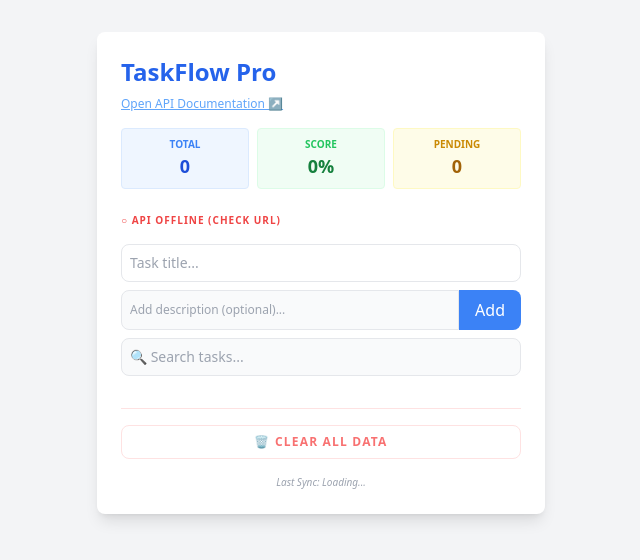
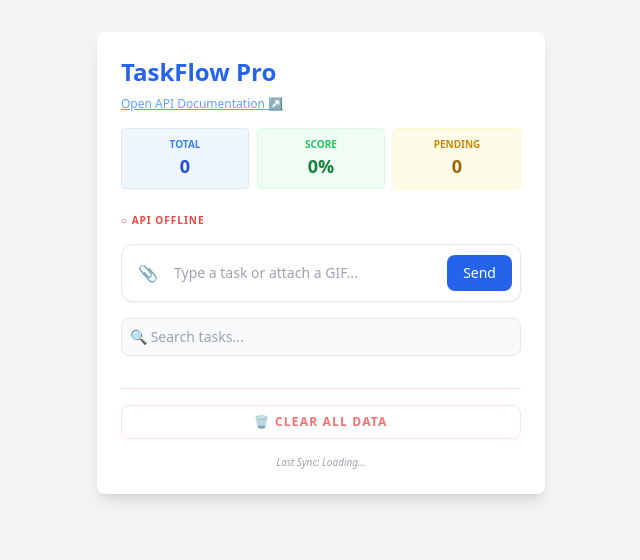
Before and after one commit to Jenkenney-3422/pythonelay, a Python web app: template templates/index.html in a window 1280 px wide. Shown: the top 560 px of the page, without its empty margins (319-959 px from the left). Run offline with Jinja, Linux system fonts and the light colour scheme; the template is opened without the code that fills it, so the values that code supplies are empty; some libraries are stand-ins or nearby versions.

Commit message:
This is Final version whatsapp multimedia v4.0 try f1

```diff
--- a/requirements.txt
+++ b/requirements.txt
@@ -4,3 +4,5 @@ pydantic==2.6.3
 motor==3.3.1
 pymongo==4.6.2
 dnspython==2.6.1
+cloudinary
+python-multipart
--- a/templates/index.html
+++ b/templates/index.html
@@ -34,16 +34,33 @@
 
         <div id="status" class="text-[10px] font-semibold mb-4 text-gray-400 uppercase tracking-widest">Connecting...</div>
 
-        <div class="space-y-2 mb-4">
-            <div class="flex flex-col gap-2">
-                <input id="taskInput" type="text" placeholder="Task title..." class="border p-2 rounded-lg focus:outline-none text-sm w-full">
-                <div class="flex">
-                    <input id="descInput" type="text" placeholder="Add description (optional)..." class="flex-1 border p-2 rounded-l-lg focus:outline-none text-xs bg-gray-50">
-                    <button onclick="addTask()" class="bg-blue-500 text-white px-4 py-2 rounded-r-lg hover:bg-blue-600 transition">Add</button>
-                </div>
-            </div>
-            <input id="searchInput" type="text" oninput="fetchTasks()" placeholder="🔍 Search tasks..." class="w-full border p-2 rounded-lg focus:outline-none text-sm bg-gray-50">
+        <div class="space-y-4 mb-4">
+    <div class="bg-white border rounded-xl p-2 shadow-sm focus-within:ring-2 focus-within:ring-blue-400 transition">
+        <div class="flex items-center gap-2">
+            <input type="file" id="mediaInput" style="display: none;" accept="image/*,video/gif,.pdf,.doc,.docx">
+
+            <button onclick="document.getElementById('mediaInput').click()"
+                    class="p-2 text-gray-500 hover:bg-gray-100 rounded-full transition"
+                    title="Attach File or GIF">
+                📎
+            </button>
+
+            <input id="taskInput" type="text"
+                   placeholder="Type a task or attach a GIF..."
+                   class="flex-1 border-none focus:ring-0 text-sm outline-none bg-transparent">
+
+            <button onclick="addTask()"
+                    class="bg-blue-600 text-white px-4 py-2 rounded-lg hover:bg-blue-700 transition font-medium text-sm">
+                Send
+            </button>
         </div>
+        <div id="filePreview" class="text-[10px] text-blue-500 font-medium ml-10 mt-1 empty:hidden"></div>
+    </div>
+
+    <input id="searchInput" type="text" oninput="fetchTasks()"
+           placeholder="🔍 Search tasks..."
+           class="w-full border p-2 rounded-lg focus:outline-none text-sm bg-gray-50">
+</div>
 
         <ul id="taskList" class="space-y-2"></ul>
 
@@ -58,19 +75,53 @@
     </div>
 
 <script>
-    // =================================================================
-    // ⚠️ IMPORTANT: REPLACE THIS URL AFTER DEPLOYING TO RENDER ⚠️
-    // Example: "https://my-task-app.onrender.com"
-    // =================================================================
     const API_BASE_URL = "https://task-flow-now.onrender.com";
+    const API_KEY = "RENDER_REPLACE_API_KEY";
+    const API_URL = `${API_BASE_URL}/tasks`;
 
-    // Note: If you changed your API_KEY in Render Env Vars, update it here too.
-    const API_KEY = "RENDER_REPLACE_API_KEY";
-    // =================================================================
-
-    const API_URL = `${API_BASE_URL}/tasks`;
     document.getElementById('docsLink').href = `${API_BASE_URL}/docs`;
 
+    // File selection preview
+    document.getElementById('mediaInput').addEventListener('change', function() {
+        const file = this.files[0];
+        const preview = document.getElementById('filePreview');
+        preview.innerText = file ? `📄 Attached: ${file.name}` : "";
+    });
+
+    // 1. THE CHEF: Helper to render each task card
+    function renderTask(task) {
+        let mediaHtml = "";
+        if (task.media_url) {
+            if (task.media_type && task.media_type.startsWith('image/')) {
+                mediaHtml = `<div class="mt-2">
+                    <img src="${task.media_url}" class="rounded-lg max-w-full h-auto border shadow-sm cursor-pointer hover:opacity-90 transition" onclick="window.open('${task.media_url}', '_blank')">
+                </div>`;
+            } else {
+                mediaHtml = `<div class="mt-2">
+                    <a href="${task.media_url}" target="_blank" class="inline-flex items-center gap-2 text-blue-600 bg-blue-50 px-3 py-2 rounded-lg text-xs font-medium hover:bg-blue-100 transition border border-blue-100 w-full justify-center">📄 View Document</a>
+                </div>`;
+            }
+        }
+
+        return `
+            <li class="bg-white p-4 rounded-xl shadow-sm border border-gray-100 flex flex-col gap-1 animate-fadeIn">
+                <div class="flex justify-between items-start gap-4">
+                    <span class="text-sm font-medium text-gray-800 break-words flex-1">
+                        ${task.text || task.title || "No description"}
+                    </span>
+                    <button onclick="deleteTask(${task.id})" class="text-gray-300 hover:text-red-500 transition text-lg">✕</button>
+                </div>
+                ${mediaHtml}
+                <div class="flex justify-between items-center mt-2">
+                    <span class="text-[9px] text-gray-400 uppercase tracking-tighter">
+                        ${new Date(task.created_at || Date.now()).toLocaleString([], {hour: '2-digit', minute:'2-digit', month:'short', day:'numeric'})}
+                    </span>
+                    <span class="text-[9px] font-bold text-gray-300">#${task.id}</span>
+                </div>
+            </li>`;
+    }
+
+    // 2. THE DELIVERY DRIVER: Fetching tasks from API
     async function fetchTasks() {
         const statusEl = document.getElementById('status');
         const list = document.getElementById('taskList');
@@ -78,86 +129,30 @@
 
         try {
             const res = await fetch(`${API_URL}?Search=${searchTerm}`);
-            if(!res.ok) throw new Error("Failed to connect");
+            if(!res.ok) throw new Error("Connection Failed");
 
             const tasks = await res.json();
-
             statusEl.innerText = "● API Online";
             statusEl.className = "text-[10px] font-semibold mb-4 text-green-500 uppercase tracking-widest";
 
-            list.innerHTML = '';
-            tasks.forEach(task => {
-                const completedClass = task.is_completed ? 'line-through text-gray-400' : 'text-gray-700 font-semibold';
-                const desc = task.description || '';
-                const date = task.created_at || '';
-
-                // Note: Added safe escaping for quotes in title/desc to prevent JS errors
-                const safeTitle = task.title.replace(/'/g, "\\'");
-                const safeDesc = desc.replace(/'/g, "\\'");
-
-                list.innerHTML += `
-                    <li class="flex flex-col p-3 bg-gray-50 rounded border hover:shadow-sm transition gap-2">
-                        <div class="flex justify-between items-center">
-                            <span class="${completedClass} text-sm">${task.title}</span>
-                            <div class="flex gap-2">
-                                <button onclick="saveChanges(${task.id}, ${task.is_completed}, '${safeTitle}', document.getElementById('${task.id}_desc').value, '${date}')" class="text-blue-400 hover:text-blue-600 text-xs">💾</button>
-                                <button onclick="toggleTask(${task.id}, ${task.is_completed}, '${safeTitle}', document.getElementById('${task.id}_desc').value, '${date}')" class="text-green-500 hover:text-green-700">✓</button>
-                                <button onclick="deleteTask(${task.id})" class="text-red-400 hover:text-red-600">✕</button>
-                            </div>
-                        </div>
-                        <input id="${task.id}_desc" type="text" value="${desc}"
-                            class="text-[11px] w-full bg-transparent border-b border-transparent hover:border-gray-300 focus:border-blue-300 focus:outline-none text-gray-500"
-                            placeholder="No description...">
-                    </li>`;
-            });
+            list.innerHTML = tasks.map(task => renderTask(task)).join('');
             updateStats();
 
         } catch (err) {
-            console.error(err);
-            statusEl.innerText = "○ API Offline (Check URL)";
+            statusEl.innerText = "○ API Offline";
             statusEl.className = "text-[10px] font-semibold mb-4 text-red-500 uppercase tracking-widest";
         }
     }
 
-    async function clearAllTasks() {
-    const password = prompt("Enter Admin Password to Wipe Database:");
-
-    // We compare the input to the variable that Render injected for us
-    // Your GitHub will only show "RENDER_REPLACE_API_KEY" here
-    if (password !== API_KEY) {
-        alert("❌ Access Denied: Incorrect Password!");
-        return;
-    }
-
-    if (!confirm("⚠️ FINAL WARNING: Are you sure?")) return;
-
-    try {
-        const res = await fetch(`${API_BASE_URL}/system/clear_memory`, {
-            method: 'DELETE',
-            headers: {
-                'X-API-KEY': API_KEY, // This uses the same injected key
-                'Content-Type': 'application/json'
-            }
-        });
-
-        if (res.ok) {
-            alert("🧹 System Cleared!");
-            fetchTasks();
-        } else {
-            alert("❌ Server rejected the request.");
-        }
-    } catch (err) {
-        alert("❌ Server Error: Connection failed.");
-    }
-}
+    // 3. UPDATED STATS: Fixed URL to match main.py
     async function updateStats() {
         try {
-            const res = await fetch(`${API_URL}/stats`);
+            const res = await fetch(`${API_URL}/stats`); // This becomes /tasks/stats
             const stats = await res.json();
 
-            document.getElementById('totalTasks').innerText = stats.total;
-            document.getElementById('completionScore').innerText = stats.completion_score;
-            document.getElementById('pendingTasks').innerText = stats.pending;
+            document.getElementById('totalTasks').innerText = stats.total || 0;
+            document.getElementById('completionScore').innerText = stats.completion_score || "0%";
+            document.getElementById('pendingTasks').innerText = stats.pending || 0;
 
             if(stats.last_updated) {
                 document.getElementById('lastUpdated').innerText = stats.last_updated;
@@ -167,69 +162,51 @@
         }
     }
 
+    // 4. ADD TASK: FormData for Media Uploads
     async function addTask() {
-        const titleInput = document.getElementById('taskInput');
-        const descInput = document.getElementById('descInput');
+        const textInput = document.getElementById('taskInput');
+        const fileInput = document.getElementById('mediaInput');
 
-        if (!titleInput.value) return;
+        if (!textInput.value.trim() && !fileInput.files[0]) return;
 
-        await fetch(API_URL, {
-            method: 'POST',
-            headers: { 'Content-Type': 'application/json' },
-            body: JSON.stringify({
-                id: 0,
-                title: titleInput.value,
-                description: descInput.value,
-                is_completed: false
-            })
+        const formData = new FormData();
+        formData.append("text", textInput.value);
+        if (fileInput.files[0]) formData.append("file", fileInput.files[0]);
+
+        try {
+            const res = await fetch(API_URL, {
+                method: 'POST',
+                headers: { 'X-API-KEY': API_KEY },
+                body: formData
+            });
+
+            if (res.ok) {
+                textInput.value = "";
+                fileInput.value = "";
+                document.getElementById('filePreview').innerText = "";
+                fetchTasks();
+            }
+        } catch (err) {
+            console.error("Add failed", err);
+        }
+    }
+
+    // 5. SYSTEM ACTIONS
+    async function deleteTask(id) {
+        if(!confirm("Delete this task?")) return;
+        await fetch(`${API_URL}/${id}`, {
+            method: 'DELETE',
+            headers: { 'X-API-KEY': API_KEY }
         });
-
-        titleInput.value = '';
-        descInput.value = '';
         fetchTasks();
     }
 
-    async function toggleTask(id, currentStatus, title, description, createdAt) {
-        // Toggle the status first
-        const newStatus = !currentStatus;
-        saveChanges(id, newStatus, title, description, createdAt);
-    }
+    async function clearAllTasks() {
+        const password = prompt("Admin Password:");
+        if (password !== API_KEY) return;
+        if (!confirm("Wipe everything?")) return;
 
-    function showToast(message) {
-        const toast = document.getElementById('toast');
-        toast.innerText = message;
-
-        // Show
-        toast.classList.remove('opacity-0', '-translate-y-20');
-        toast.classList.add('opacity-100', 'translate-y-0');
-
-        // Hide after 3 seconds
-        setTimeout(() => {
-            toast.classList.remove('opacity-100', 'translate-y-0');
-            toast.classList.add('opacity-0', '-translate-y-20');
-        }, 3000);
-    }
-
-    async function saveChanges(id, is_completed, title, description, createdAt) {
-        await fetch(`${API_URL}/${id}`, {
-            method: 'PUT',
-            headers: { 'Content-Type': 'application/json' },
-            body: JSON.stringify({
-                id: id,
-                title: title,
-                is_completed: is_completed,
-                description: description,
-                created_at: createdAt
-            })
-        });
-        showToast("💾 Changes Saved!");
-        fetchTasks();
-    }
-
-    async function deleteTask(id) {
-        if(!confirm("Delete this task?")) return;
-
-        await fetch(`${API_URL}/${id}`, {
+        await fetch(`${API_BASE_URL}/system/clear_memory`, {
             method: 'DELETE',
             headers: { 'X-API-KEY': API_KEY }
         });
```
Also changed, not shown: main.py (+94 -38 lines).
